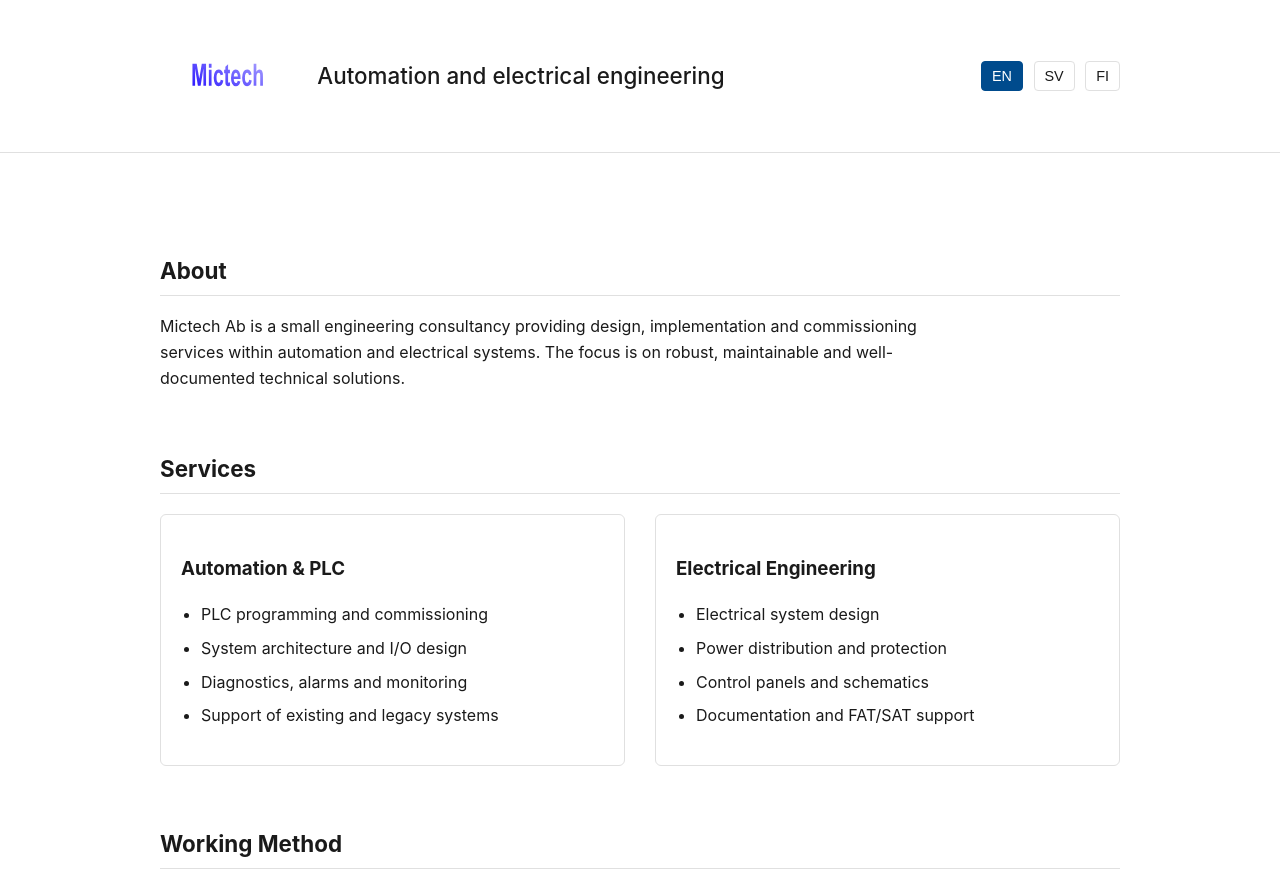
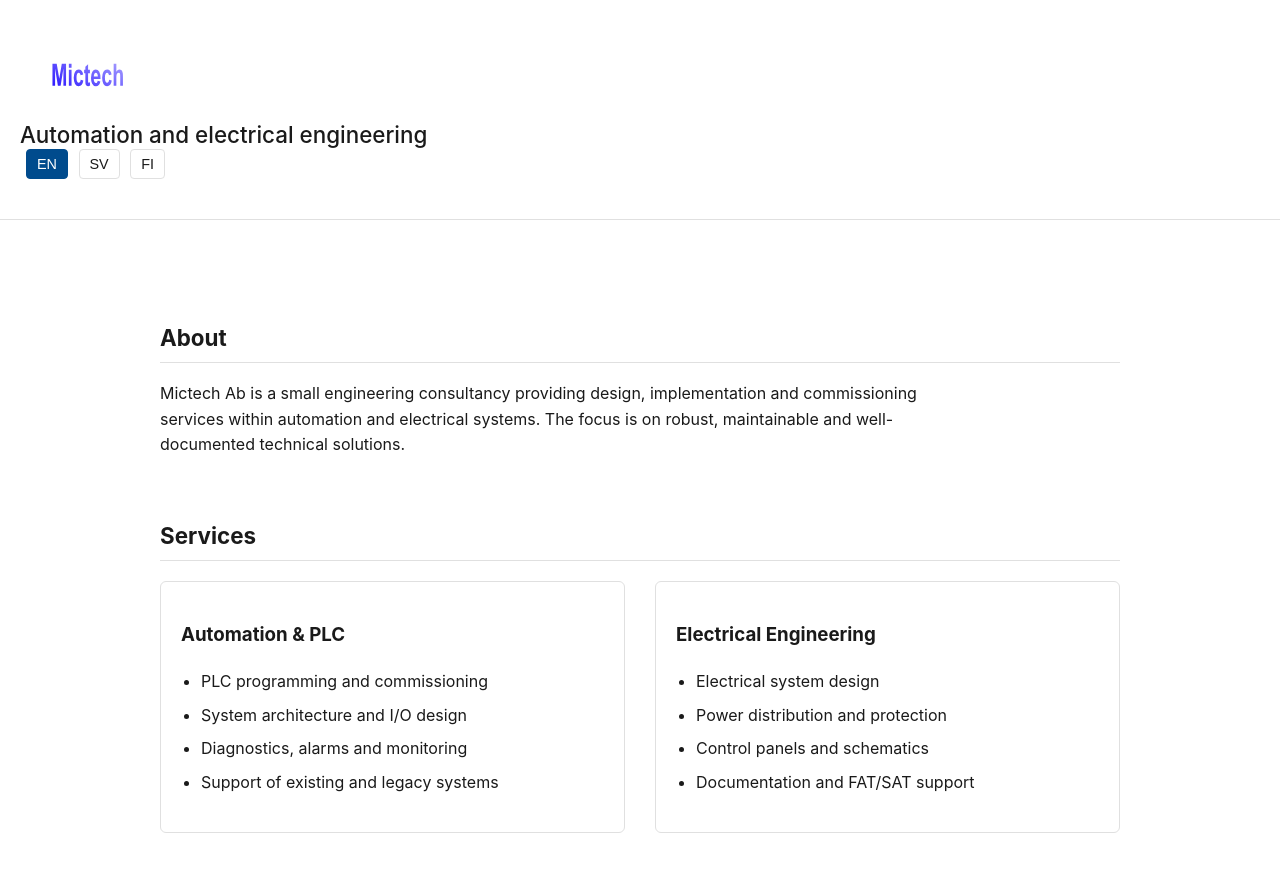
Before and after one commit to mictechab/mictechab.github.io, a plain HTML site: page index.html in a window 1280 px wide. Shown: the top 872 px of the page. Drawn offline with Linux system fonts and the light colour scheme.

Commit message:
Refactor header structure and styling in index.html

```diff
--- a/index.html
+++ b/index.html
@@ -28,13 +28,28 @@
             padding: 40px 20px;
         }
 
+        .header-left img.logo {
+            height: 72px;
+            width: auto;
+        }
+
+        .header-center {
+            min-width: 0;
+        }
+
+        .header-right {
+            white-space: nowrap;
+        }
+
+        @media (max-width: 600px) {
             .header-inner {
-            max-width: 960px;
-            margin: 0 auto;
-            display: flex;
-            align-items: center;
-            justify-content: space-between;
-            gap: 20px;
+                grid-template-columns: auto;
+                text-align: center;
+            }
+
+            .header-right {
+                margin-top: 12px;
+            }
         }
 
         .brand {
@@ -158,17 +173,21 @@
 
 <header>
 <div class="header-inner">
-        <div class="brand">
+    <div class="header-left">
         <img src="assets/images/logo.svg" alt="Mictech Ab logo" class="logo">
+    </div>
+
+    <div class="header-center">
         <div class="subtitle" data-i18n="subtitle"></div>
     </div>
 
-        <div class="lang-switch">
+    <div class="header-right lang-switch">
         <button onclick="setLang('en')">EN</button>
         <button onclick="setLang('sv')">SV</button>
         <button onclick="setLang('fi')">FI</button>
     </div>
 </div>
+
 </header>
 
 <main>
```
Lines whose indentation alone changed are shown as unchanged.
